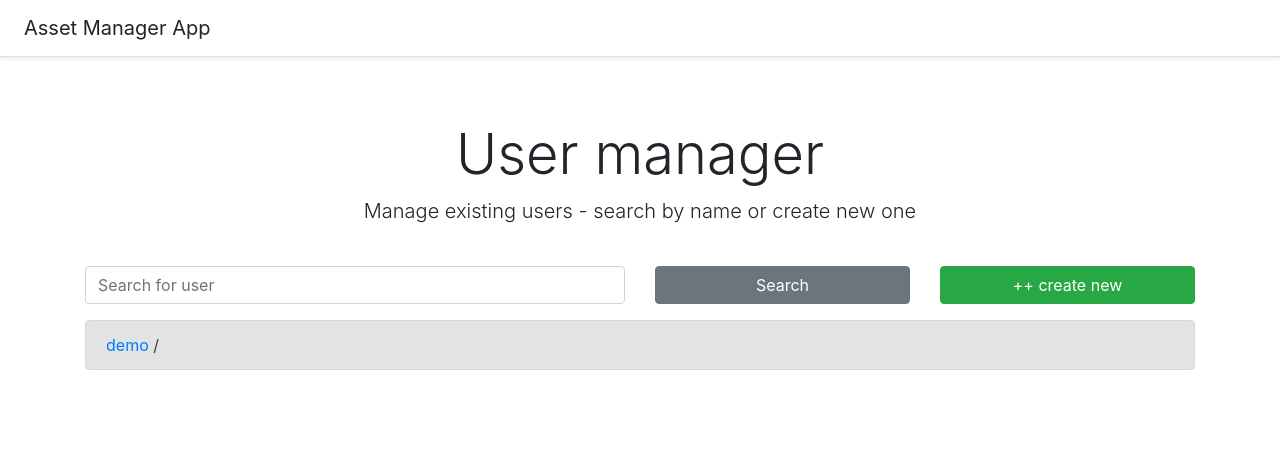
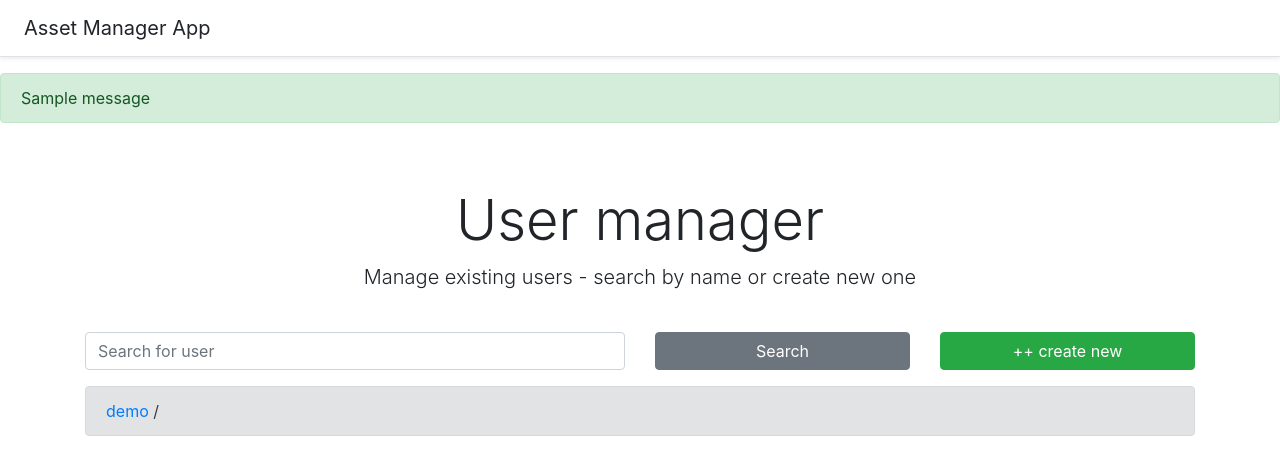
Before and after one commit to wepage/AssetManager, a Django app: page /users/ in a window 1280 px wide. Shown: the top 475 px of the page. Run offline with Django 3.2, Linux system fonts and the light colour scheme; data comes from the database, SQL or seed files in the repository; both versions use the stored data as it was after the commit; tables that the repository leaves empty hold one stand-in row (values such as "Sample post"); one stand-in notice (Sample message) is shown; some libraries are stand-ins or nearby versions.

Commit message:
added notifications

```diff
--- a/templates/base.html
+++ b/templates/base.html
@@ -38,7 +38,11 @@
 
 {% include 'topNavBar.html' %}
 
-
+<div class="row">
+    <div class="col">
+        {% include 'messages.html' %}
+    </div>
+</div>
 <div class="container">
     {% block content %}
     {% endblock %}
--- /dev/null
+++ b/templates/messages.html
@@ -0,0 +1,13 @@
+ {% if messages %}
+            {% for message in messages %}
+                {%if message.tags == 'error' %}
+                <div class="alert alert-danger" role="alert">
+                    {{ message }}
+                </div>
+                {% else %}
+                 <div class="alert alert-success" role="alert">
+                    {{ message }}
+                </div>
+                {%endif %}
+            {% endfor %}
+ {% endif %}
```
Also changed, not shown: db.sqlite3.
